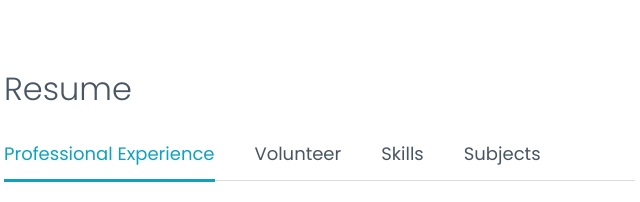
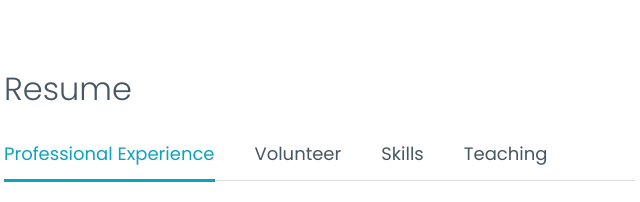
Before and after one commit to yogesh-sb/website, a plain HTML site: page index.html in a window 1280 px wide. Shown: the part 980-1182 px from the top of the page, 563-1203 px from the left. Drawn offline with nearby package versions, Linux system fonts and the light colour scheme.

Commit message:
Update index.html

```diff
--- a/index.html
+++ b/index.html
@@ -149,7 +149,7 @@
               <li><a class="nav-link active" data-bs-toggle="pill" href="#tab1">Professional Experience</a></li>
               <li><a class="nav-link" data-bs-toggle="pill" href="#tab2">Volunteer</a></li>
               <li><a class="nav-link" data-bs-toggle="pill" href="#tab3">Skills</a></li>
-              <li><a class="nav-link" data-bs-toggle="pill" href="#tab4">Subjects</a></li>
+              <li><a class="nav-link" data-bs-toggle="pill" href="#tab4">Teaching</a></li>
             </ul><!-- End Tabs -->
 
             <!-- Tab Content -->
```
